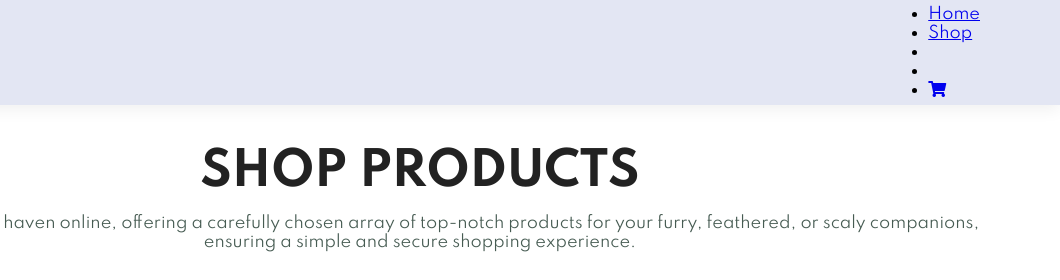
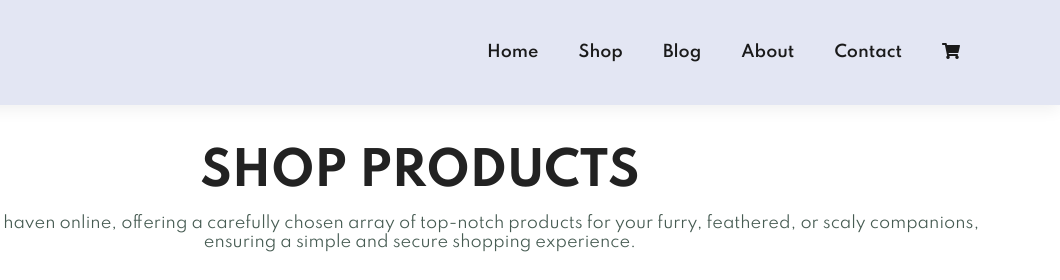
Before and after one commit to Ayushpal07/E-Commerce-Website, a plain HTML site: page Shop.html in a window 1280 px wide. Shown: the top 280 px of the page, 220-1280 px from the left. Drawn offline with Linux system fonts and the light colour scheme.

Commit message:
update in navbar

```diff
--- a/Shop.html
+++ b/Shop.html
@@ -10,18 +10,19 @@
 </head>
 <body>
     <section id="header">
-         <a href="#"><img src="img/logo3.jpg" class="logo" alt=""></a>
+        <a href="#"><img src="img/logo3.jpg" class="logo" alt=""></a>
 
-         <div>
-            <ul class="navbar">
-                <li><a href="index.html">Home</a></li>
-                <li><a class="active" href="Shop.html">Shop</a></li>
-                <li><a href="Blog.html"></a></li>
-                <li><a href="Contact.html"></a></li>
-                <li><a href="Cart.html"><i class="fas fa-shopping-cart"></i></a></li>
-            </ul>
-         </div>
-    </section>
+     <div>
+         <ul id="navbar">
+             <li><a class="active" href="index.html">Home</a></li>
+             <li><a href="Shop.html">Shop</a></li>
+             <li><a href="Blog.html">Blog</a></li>
+             <li><a href="About.html">About</a></li>
+             <li><a href="contact.html">Contact</a></li>
+             <li><a href="cart.html"><i class="fas fa-shopping-cart"></i></a></li>
+         </ul>
+     </div>
+ </section>
     <section id="product1" class="section-p1">
         <h2>SHOP PRODUCTS</h2>
         <p>Discover our pet haven online, offering a carefully chosen array of top-notch products
```
